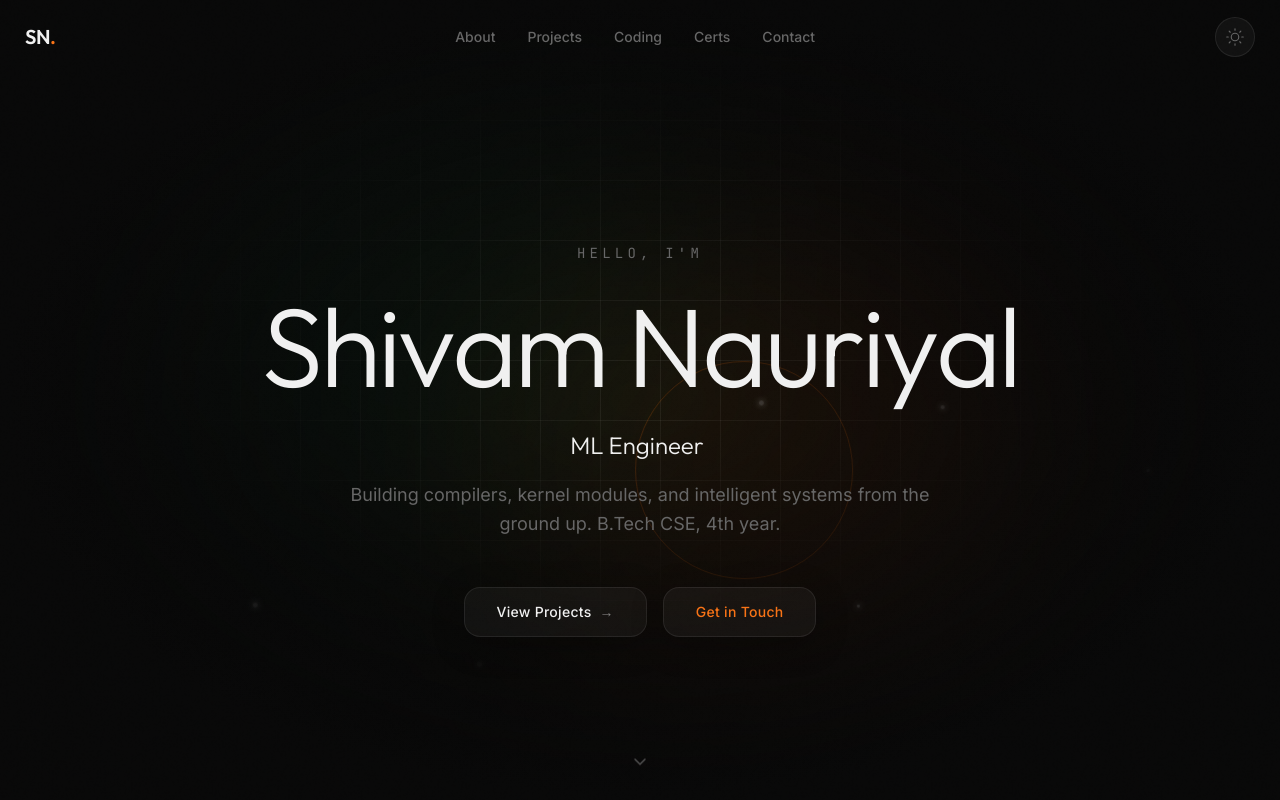
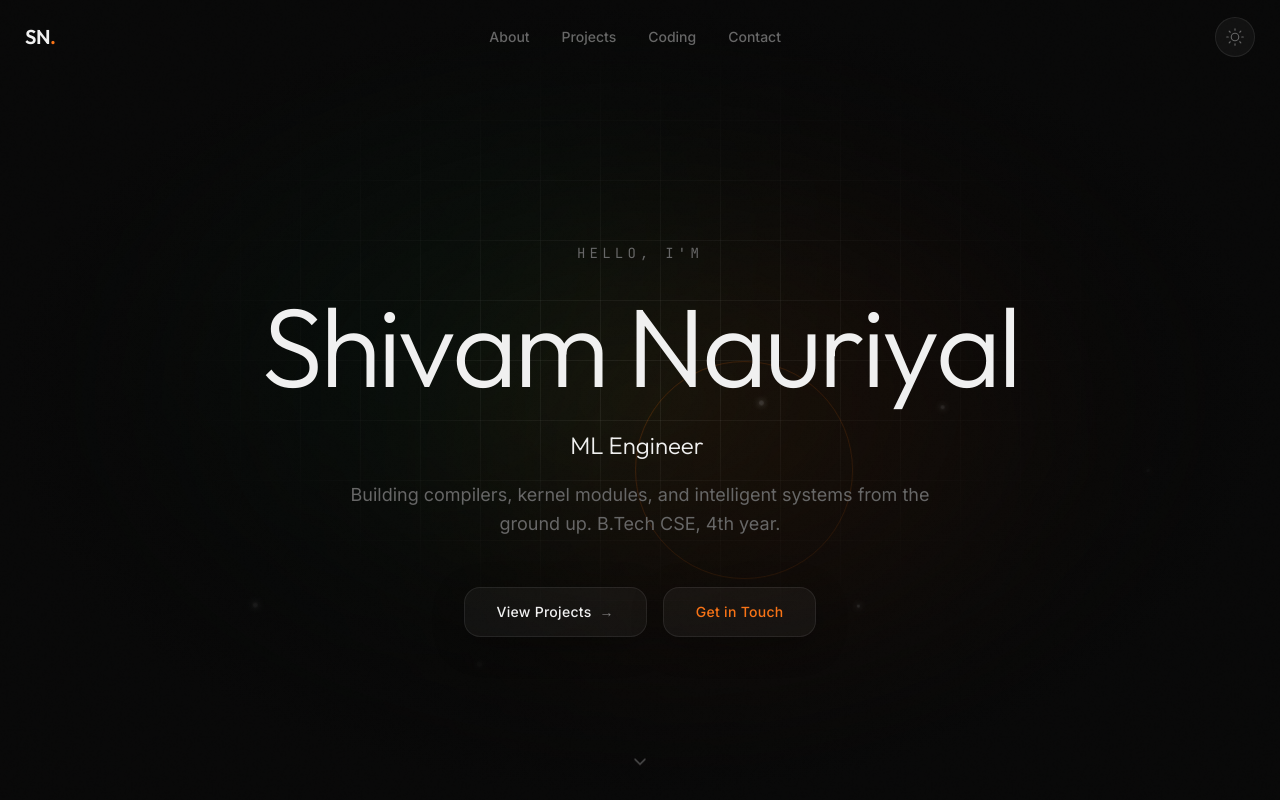
Before and after one commit to GitShivamNauriyal/portfolio-website, a React (Vite) app: page / in a window 1280 px wide. Shown: the top 800 px of the page. Built offline with nearby package versions, Linux system fonts and the light colour scheme.

Commit message:
dummy certificate section removed

```diff
--- a/src/App.jsx
+++ b/src/App.jsx
@@ -7,7 +7,7 @@ const About = lazy(() => import("./components/sections/About.jsx"));
 const CodingStats = lazy(() => import("./components/sections/CodingStats.jsx"));
 const Projects = lazy(() => import("./components/sections/Projects.jsx"));
 const InProgress = lazy(() => import("./components/sections/InProgress.jsx"));
-const Certifications = lazy(() => import("./components/sections/Certifications.jsx"));
+// const Certifications = lazy(() => import("./components/sections/Certifications.jsx"));
 const Contact = lazy(() => import("./components/sections/Contact.jsx"));
 
 function SectionLoader() {
@@ -51,9 +51,9 @@ export default function App() {
           <CodingStats />
         </Suspense>
 
-        <Suspense fallback={<SectionLoader />}>
+        {/* <Suspense fallback={<SectionLoader />}>
           <Certifications />
-        </Suspense>
+        </Suspense> */}
 
         <Suspense fallback={<SectionLoader />}>
           <Contact />
--- a/src/components/layout/Navbar.jsx
+++ b/src/components/layout/Navbar.jsx
@@ -6,7 +6,7 @@ const navLinks = [
   { label: "About", href: "#about" },
   { label: "Projects", href: "#projects" },
   { label: "Coding", href: "#coding" },
-  { label: "Certs", href: "#certifications" },
+  // { label: "Certs", href: "#certifications" },
   { label: "Contact", href: "#contact" },
 ];
 
```
Also changed, not shown: 1 other file (tests, documents, lock files or other folders).
